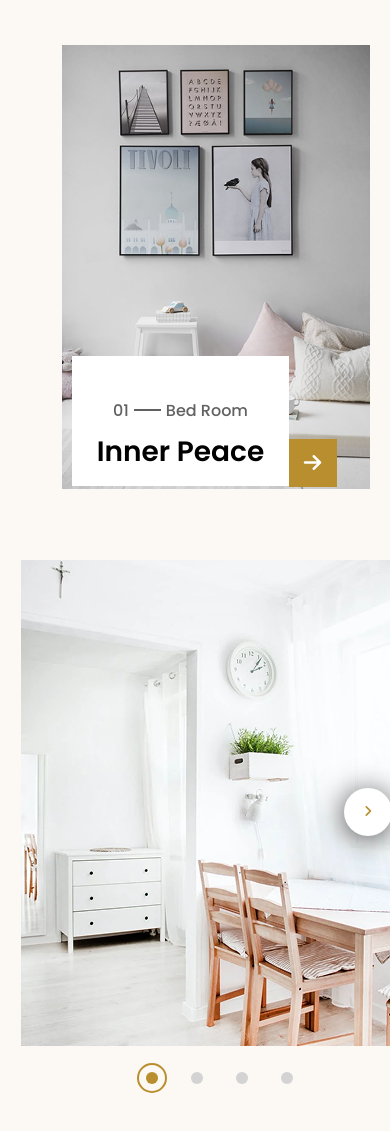
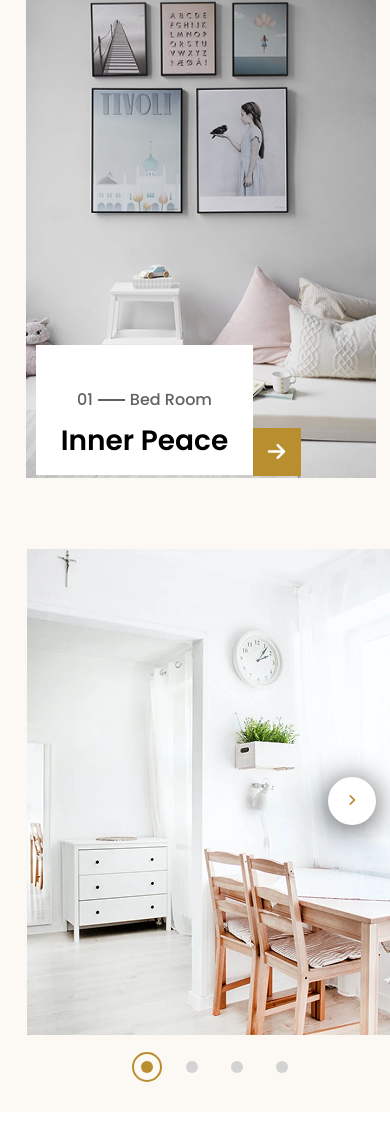
Before and after one commit to abu-tal-ha/Final-Assignment-Css, a plain HTML site: page index.html in a window 390 px wide. Shown: the part 6643-7774 px from the top of the page. Drawn offline with Linux system fonts and the light colour scheme.

Commit message:
beautiful responsive done

```diff
--- a/assets/css/index.css
+++ b/assets/css/index.css
@@ -244,7 +244,7 @@ body {
     .brose-img-container {
         flex-direction: column;
         align-items: center;
-        margin-left: -8px;
+        margin-left: 10px;
         /* min-width: 500px; */
     }
 
@@ -656,24 +656,30 @@ body {
     .beautiful-rooms {
         font-size: 18px;
     }
-    .beautiful-img-site, .beautiful-img {
-        /* width: 100%; */
+    .beautiful-desingner {
+        font-size: 12px;
+    }
+    .beautiful-img-site{
+        width: 100%;
+        margin-right: 30px;
         margin-bottom: 20px;
     }
     .right-site-img-beauti {
         display: none;
     }
 
-    /* .beautiful-img-site img,  */
-    .beautiful-img img
-    {
-        /* width: 100%; */
+    /* .beautiful-img img{
+        width: 100%;
         height: auto;
         object-fit: cover;
-    }
+    } */
     .beautiful-img-site img {
         margin-right: 20px;
         width: 100%;
+    }
+    .beautiful-img {
+        width: 100%;
+        margin-right: 10px;
     }
     .bed-room {
         margin-top: -140px;
```
